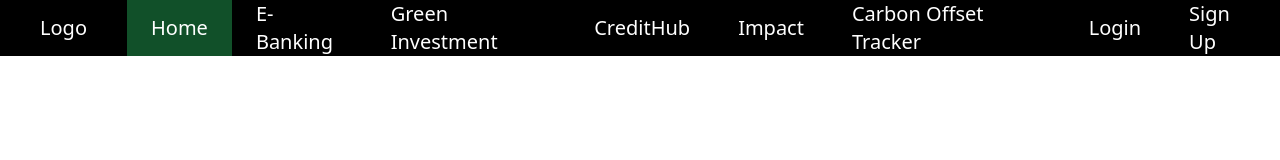
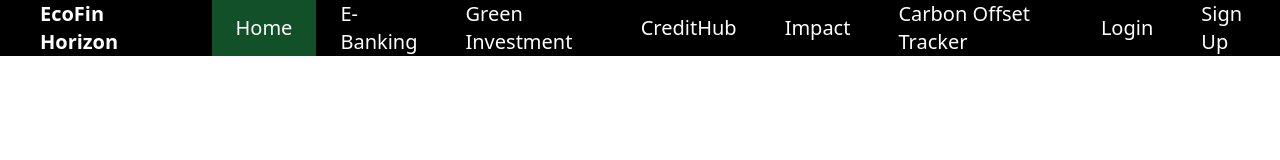
Before and after one commit to Mehakcodes/SustainableBanking, a React (Create React App) app: page / in a window 1280 px wide. Shown: the top 160 px of the page. Built offline with nearby package versions, Linux system fonts and the light colour scheme.

Commit message:
final changes

```diff
--- a/src/App.js
+++ b/src/App.js
@@ -65,13 +65,14 @@ const [isLogged, setIsLogged] = useState(false);
           <Route path="/Impact" element={<ImpactPage />} />
           <Route path="/CarbonCoin" element={<CarbonCoinPage />} />
           <Route path="/Login" element={<Login isLogged={isLogged} setIsLogged={setIsLogged} />} />
-          <Route path="/Signup" element={<Signup />} />
+          <Route path="/Signup" element={<Signup  isLogged={isLogged} setIsLogged={setIsLogged} />} />
           <Route path="/Green_Investment/fund_transfer" element={<FundTransfer />} />
 
           <Route exact path="profile" element={<Profile />}>
             <Route
               exact
               path="personal_details"
+
               element={<PersonalDetails />}
             />
             <Route
--- a/src/components/Navbar.jsx
+++ b/src/components/Navbar.jsx
@@ -39,7 +39,7 @@ const Navbar = () => {
   ];
   return (
     <nav className="main-nav flex place-content-between bg-black text-white items-center h-14 text-xl" >
-    <h1 className="px-10">Logo</h1>
+    <h1 className="px-10 font-bold">EcoFin Horizon</h1>
     <div className="flex h-full items-stretch">
         {
             NavItems.map((item,index) => (
--- a/src/components/mainnav.jsx
+++ b/src/components/mainnav.jsx
@@ -47,7 +47,7 @@ const MainNav = ({isLogged, setIsLogged}) => {
 
   return (
     <nav className="main-nav flex place-content-between bg-black text-white items-center h-14 text-xl">
-      <h1 className="px-10">Logo</h1>
+      <h1 className="px-10 font-bold">EcoFin Horizon</h1>
       <div className="flex h-full items-stretch">
         {NavItems.map((item, index) => (
           <NavLink
--- a/src/pages/Signup.jsx
+++ b/src/pages/Signup.jsx
@@ -6,7 +6,7 @@ import "react-toastify/dist/ReactToastify.css";
 import axios from "axios";
 import { registerRoute } from '../utils/APIRoutes';
 
-const Signup = () => {
+const Signup = ( {isLogged, setIsLogged}) => {
   const navigate = useNavigate();
 
   useEffect( () => {
@@ -70,7 +70,9 @@ const Signup = () => {
       }
 
       if(data.status === true) {
+
         localStorage.setItem('customer', JSON.stringify(data.user.email));
+        setIsLogged(true);
         navigate("/");
       }
 
```
